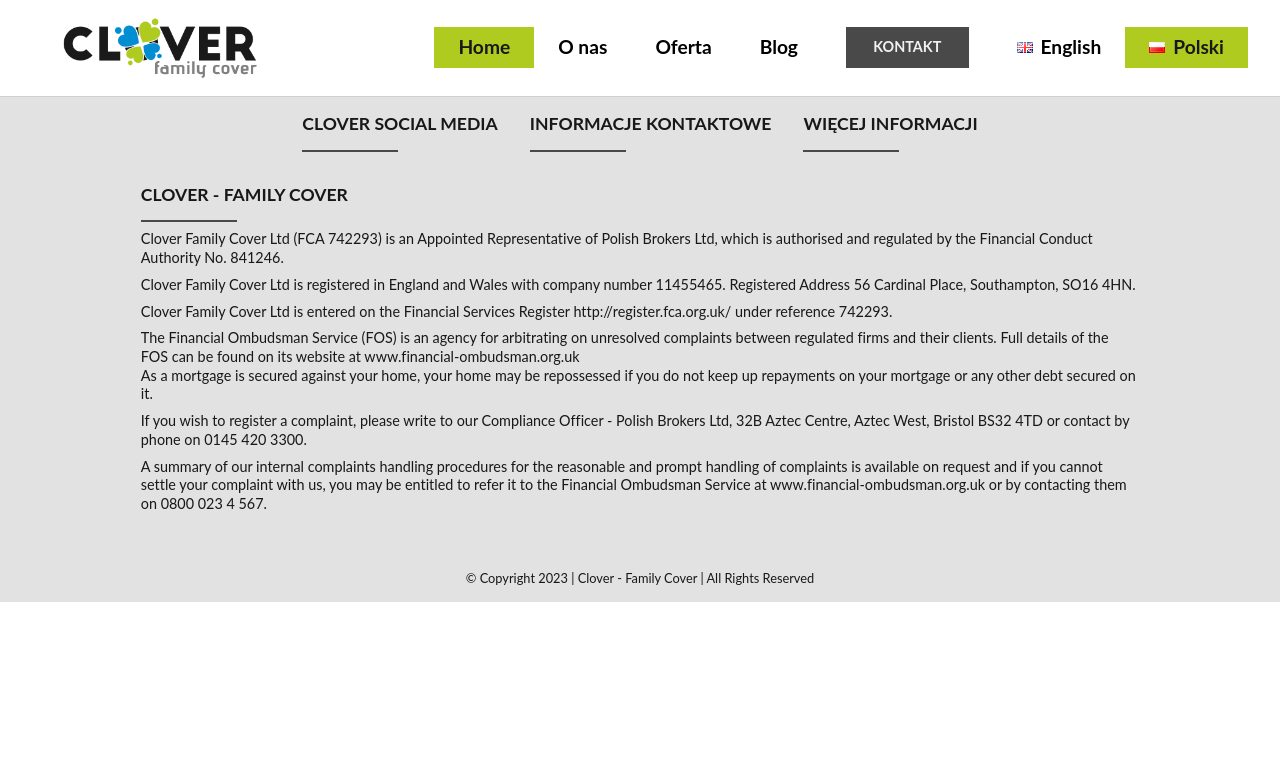
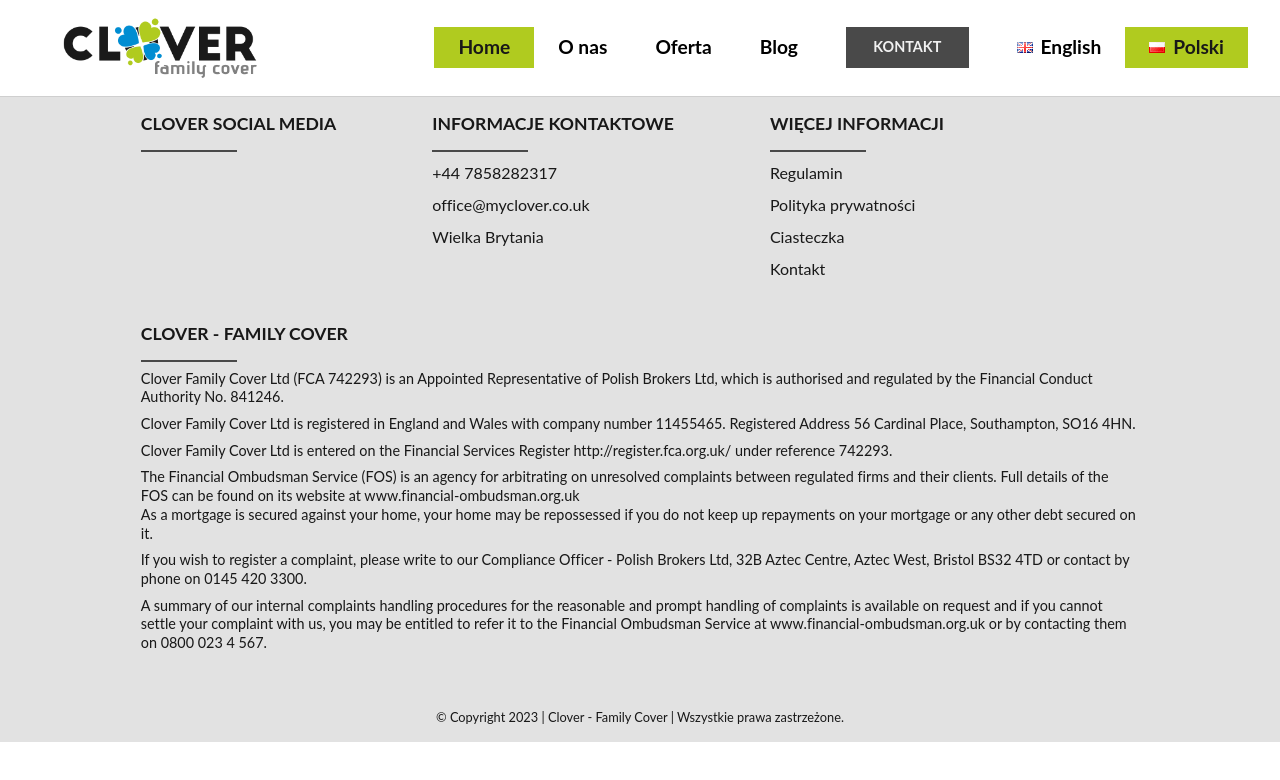
Before and after one commit to TZ-fn/MyClover, a React (Vite) app: page / in a window 1280 px wide. Shown: the top 780 px of the page. Built offline with nearby package versions, Linux system fonts and the light colour scheme; a web font is replaced by a local one.

Commit message:
feat: add more data, switch to using translations

```diff
--- a/src/components/Footer/Footer.module.scss
+++ b/src/components/Footer/Footer.module.scss
@@ -11,16 +11,16 @@
 .innerWrapper {
   display: flex;
   flex-direction: column;
-  align-items: center;
+  align-items: flex-start;
+  justify-content: flex-start;
   width: clamp(25rem, 80%, 80rem);
-  justify-content: center;
 }
 
 .info {
   display: flex;
-  align-items: center;
+  align-items: flex-start;
   justify-content: center;
-  gap: 2rem;
+  gap: 6rem;
   margin-bottom: 2rem;
 }
 
@@ -42,6 +42,22 @@
   }
 }
 
+.sectionList {
+  list-style: none;
+}
+
+.sectionListItem {
+  display: flex;
+  align-items: center;
+  margin: 0.7rem 0;
+
+  a {
+    &:hover {
+      color: var(--accent-color-teal);
+    }
+  }
+}
+
 .disclaimerText {
   font-size: 0.9rem;
   p {
@@ -52,4 +68,5 @@
 .rights {
   font-size: 0.8rem;
   margin-top: 3rem;
+  align-self: center;
 }
--- a/src/components/Footer/Footer.tsx
+++ b/src/components/Footer/Footer.tsx
@@ -1,6 +1,8 @@
+import useTranslation from "~/hooks/useTranslation";
 import styles from "./Footer.module.scss";
 
 function Footer() {
+  const [translation] = useTranslation();
   const currentYear = new Date().getFullYear();
 
   return (
@@ -11,10 +13,33 @@ function Footer() {
             <h3 className={styles.sectionHeader}>Clover Social Media</h3>
           </div>
           <div className={styles.links}>
-            <h3 className={styles.sectionHeader}>Informacje Kontaktowe</h3>
+            <h3 className={styles.sectionHeader}>{translation.layout.footer.contactInformation}</h3>
+            <ul className={styles.sectionList}>
+              <li className={styles.sectionListItem}>
+                <a href="tel:+44 7858282317">+44 7858282317</a>
+              </li>
+              <li className={styles.sectionListItem}>
+                <a href="mailto:office@myclover.co.uk">office@myclover.co.uk</a>
+              </li>
+              <li className={styles.sectionListItem}>{translation.layout.footer.country}</li>
+            </ul>
           </div>
           <div className={styles.links}>
-            <h3 className={styles.sectionHeader}>Więcej informacji</h3>
+            <h3 className={styles.sectionHeader}>{translation.layout.footer.moreInformation}</h3>
+            <ul className={styles.sectionList}>
+              <li className={styles.sectionListItem}>
+                <a href="/terms-conditions">{translation.layout.footer.termsConditions}</a>
+              </li>
+              <li className={styles.sectionListItem}>
+                <a href="/privacy-policy">{translation.layout.footer.privacyPolicy}</a>
+              </li>
+              <li className={styles.sectionListItem}>
+                <a href="/cookies">{translation.layout.footer.cookies}</a>
+              </li>
+              <li className={styles.sectionListItem}>
+                <a href="/contact">{translation.layout.footer.contact}</a>
+              </li>
+            </ul>
           </div>
         </div>
         <div className={styles.disclaimer}>
@@ -52,8 +77,8 @@ function Footer() {
           </div>
         </div>
         <div className={styles.rights}>
-          © Copyright 2023 {currentYear !== 2023 ? `- ${currentYear}` : ""} | Clover - Family Cover | All Rights
-          Reserved
+          © Copyright 2023 {currentYear !== 2023 ? `- ${currentYear}` : ""} | Clover - Family Cover |{" "}
+          {translation.layout.footer.bottomBar.rights}
         </div>
       </div>
     </footer>
```
